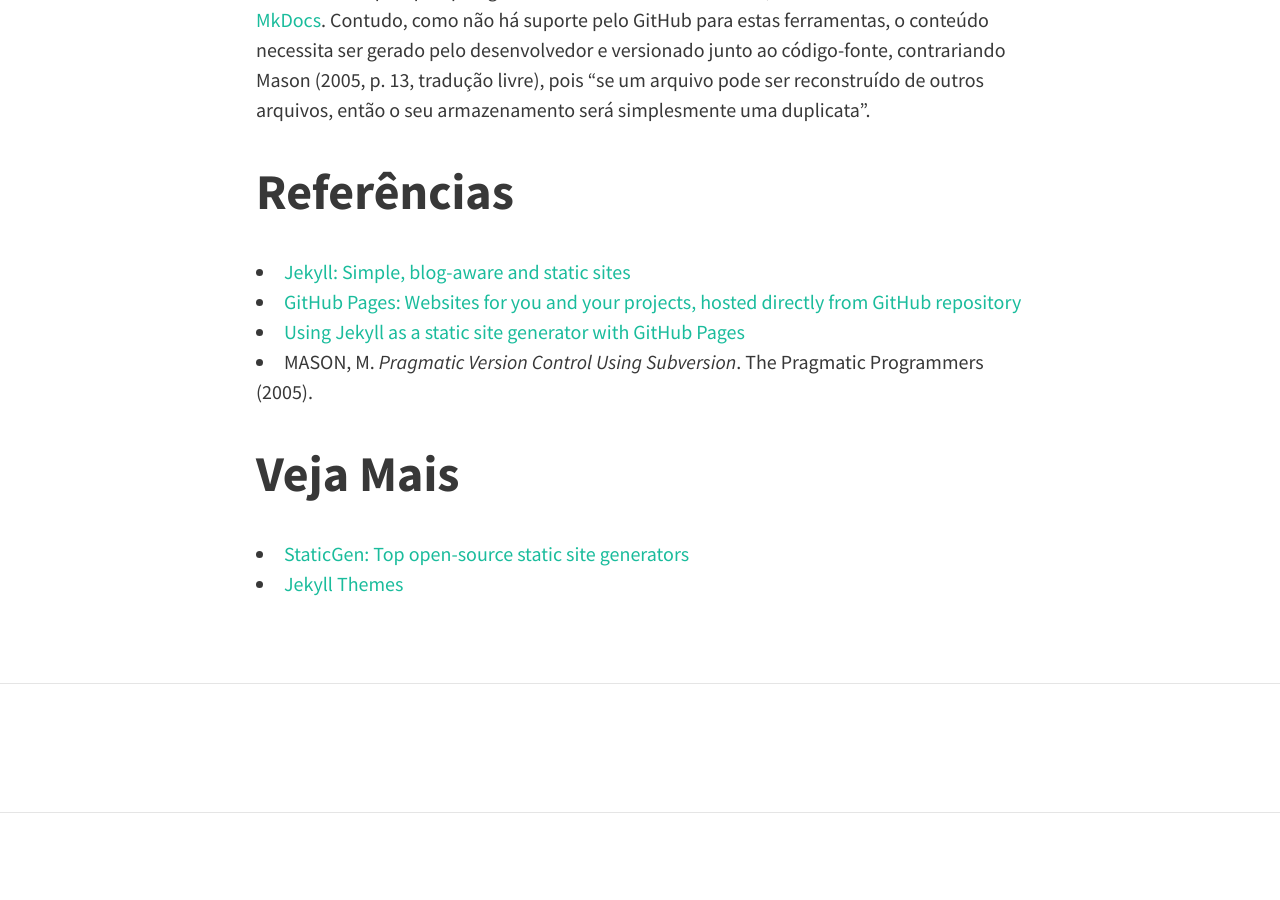
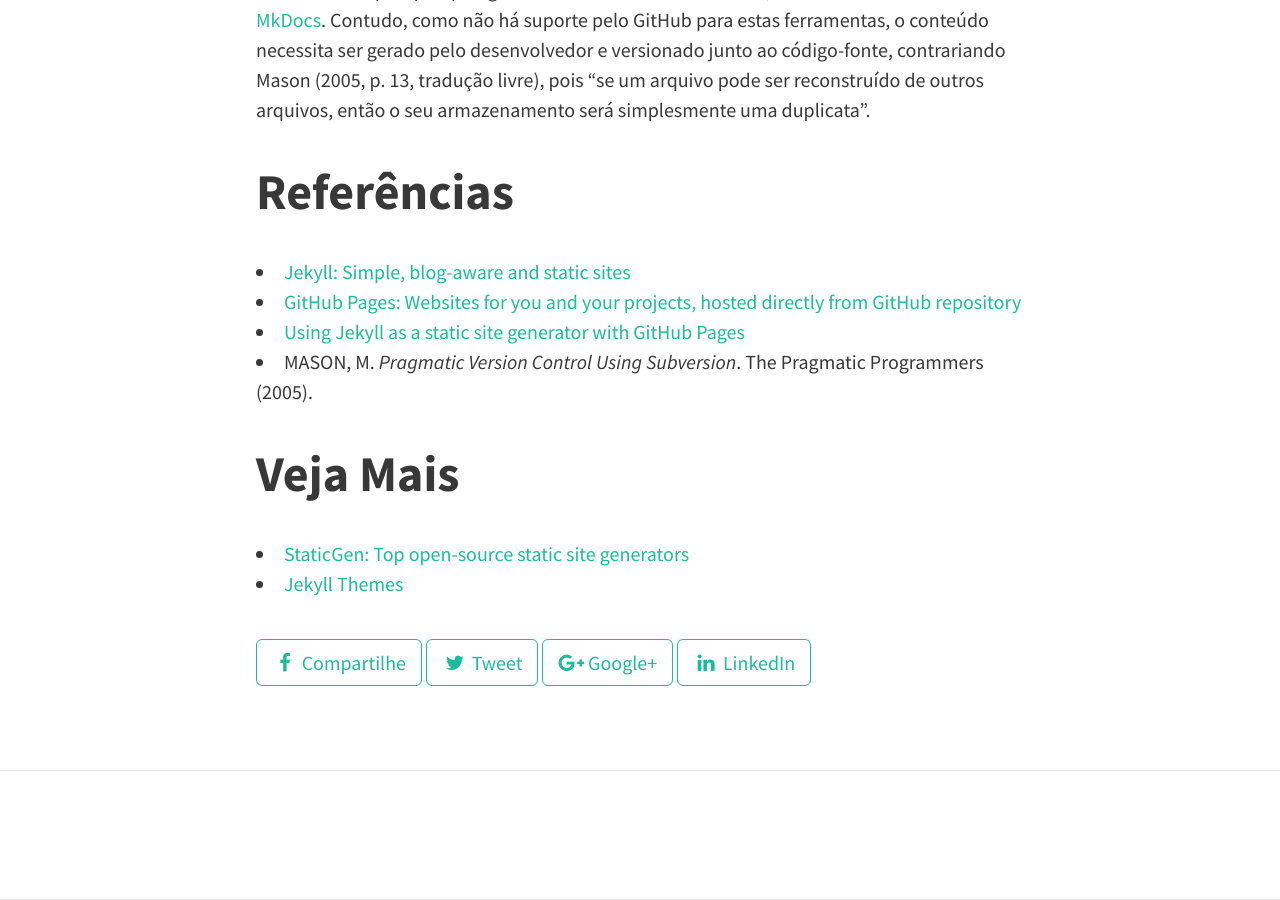
Before and after one commit to wandersonwhcr/wandersonwhcr.github.io, a Jekyll site: the page built from _posts/2017-01-21-paginas-pessoais-no-github.md, in a window 1280 px wide and 900 px high, scrolled down 3708 px. Built offline with Jekyll 4.4.1, drawn with Linux system fonts in a browser that asks for light colours; nearby versions of some CDN libraries; comment, search, counter and statistics services are not loaded; before the commit the page ends 4521 px from its top, so only the background shows below that.

Commit message:
Cria os botões de compartilhamento

```diff
--- /dev/null
+++ b/_includes/share-page.html
@@ -0,0 +1,14 @@
+<div class="share-page">
+    <a class="button" href="https://facebook.com/sharer.php?u={{ site.url }}{{ page.url }}" rel="nofollow" target="_blank" title="Compartilhe no Facebook">
+        <i class="fa fa-facebook fa-fw"></i> Compartilhe
+    </a>
+    <a class="button" href="https://twitter.com/intent/tweet?text={{ page.title }}&url={{ site.url }}{{ page.url }}&via={{ site.theme_settings.twitter }}&related={{ site.theme_settings.twitter }}" rel="nofollow" target="_blank" title="Compartilhe no Twitter">
+        <i class="fa fa-twitter fa-fw"></i> Tweet
+    </a>
+    <a class="button" href="https://plus.google.com/share?url={{ site.url }}{{ page.url }}" rel="nofollow" target="_blank" title="Compartilhe no Google+">
+        <i class="fa fa-google-plus fa-fw"></i> Google+
+    </a>
+    <a class="button" href="http://www.linkedin.com/shareArticle?mini=true&url={{ site.url }}{{ page.url }}&title={{ page.title }}&summary" rel="nofollow" target="_blank" title="Compartilhe no LinkedIn">
+        <i class="fa fa-linkedin fa-fw"></i> LinkedIn
+    </a>
+</div>
--- a/_layouts/post.html
+++ b/_layouts/post.html
@@ -10,6 +10,7 @@
     </p>
   </header>
   <section class="post-content">{{ content }}</section>
+  {% include share-page.html %}
 </article>
 
 <!-- Post navigation -->
```
